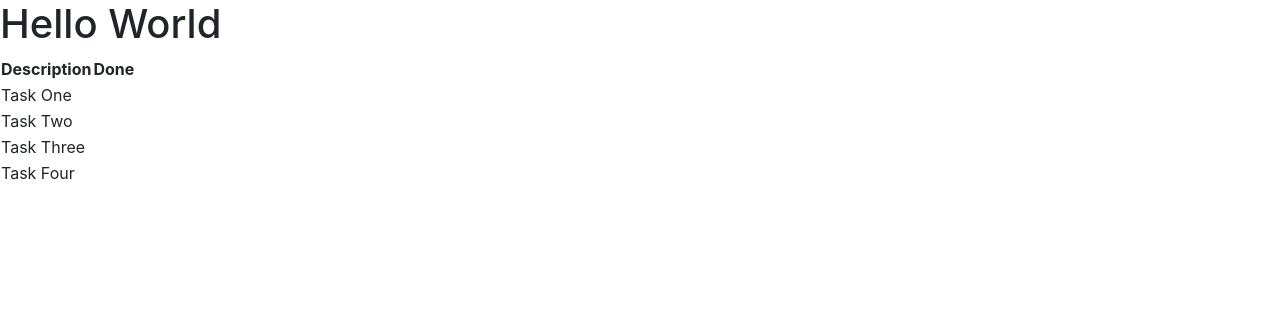
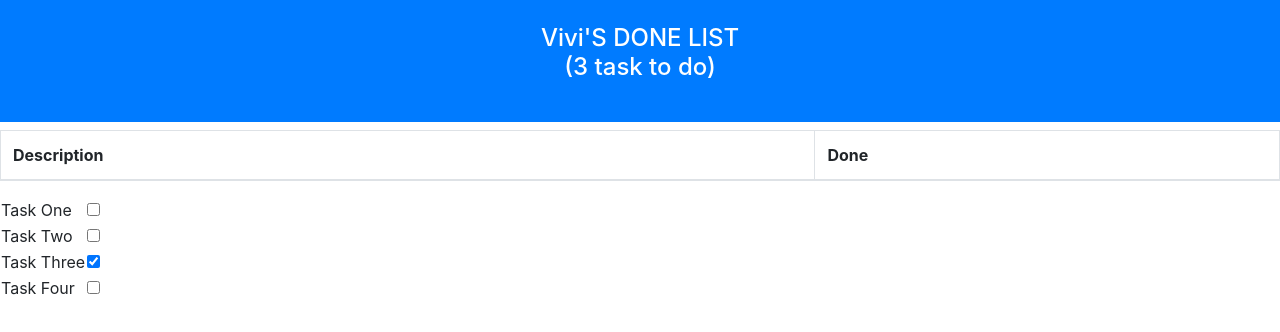
Before and after one commit to Jizga/To-do-app, a React (Create React App) app: page / in a window 1280 px wide. Shown: the top 332 px of the page. Built offline with nearby package versions, Linux system fonts and the light colour scheme.

Commit message:
Tabla con tareas hecha

```diff
--- a/src/App.js
+++ b/src/App.js
@@ -1,31 +1,49 @@
 import React, { useState } from "react";
+import { TaskRow } from "./Components/TaskRow"; /* así es como usamos la función hecha en
+el componente "TaskRow" */
+import { TaskBanner } from "./Components/TaskBanner";
 
 function App() {
-  const [userName, setuserName] = useState("fazt");
-  const [taskItems, settaskItems] = useState([
+  /* 1º se define al dueño de las tareas */
+  const [userName, setuserName] = useState("Vivi");
+  /* 2º se definen las tareas */
+  const [taskItems, setTaskItems] = useState([
     { name: "Task One", done: false },
     { name: "Task Two", done: false },
     { name: "Task Three", done: true },
     { name: "Task Four", done: false },
   ]);
 
+  /* 2º- Se define la función "toggleTask", la cual cambirá los estados de los items
+  (cambiará el "done" de true a false y al contrario) */
+
+  const toggleTask = (task) =>
+    setTaskItems(
+      taskItems.map((t) => (t.name === task.name ? { ...t, done: !t.done } : t))
+    );
+
+  /* 1º.- Se define la función taskTableRows, cuyos datos se transladarán al
+componente "TaskRow" mediante props */
+
   const taskTableRows = () => {
     /* La función recorrerá cada Item */
     /* cada item retornará un "tr",
     el cual retornará  el nombre (dentro de un "td") */
     return taskItems.map((task) => (
-      <tr>
-        <td>{task.name}</td>
-      </tr>
+      <TaskRow task={task} key={task.name} toggleTask={toggleTask} />
     ));
   };
 
   return (
     <div>
-      <h1>Hello World</h1>
-      <table>
-        <th>Description</th>
-        <th>Done</th>
+      <TaskBanner userName={userName} taskItems={taskItems} />
+      <table className="table table-striped table-bordered">
+        <thead>
+          <tr>
+            <th>Description</th>
+            <th>Done</th>
+          </tr>
+        </thead>
       </table>
       {/* función que dará el contenido de la tabla */}
       <tbody>{taskTableRows()}</tbody>
--- a/src/Components/TaskBanner.js
+++ b/src/Components/TaskBanner.js
@@ -0,0 +1,10 @@
+import React from "react";
+
+export const TaskBanner = (props) => {
+  return (
+    <h4 className="bg-primary text-white text-center p-4">
+      {props.userName}'S DONE LIST
+      <p>({props.taskItems.filter((t) => !t.done).length} task to do)</p>
+    </h4>
+  );
+};
--- a/src/Components/TaskRow.js
+++ b/src/Components/TaskRow.js
@@ -0,0 +1,22 @@
+import React from "react";
+
+/* Este componente, lo único que hará es generar filas, es decir, devoverá los elementos "tr" de "App.js" */
+/* ESte componente recibe los datos de "App", y le devuelve al mismo los datos */
+
+export const TaskRow = (props) => {
+  return (
+    <tr key={props.task.name}>
+      <td>{props.task.name}</td>
+      <td>
+        <input
+          type="checkbox"
+          checked={
+            props.task.done
+          } /* esto quiere decir que estará marcado en función del "done", es decir,
+          si la tarea está hecha o no*/
+          onChange={() => props.toggleTask(props.task)}
+        />
+      </td>
+    </tr>
+  );
+};
```
